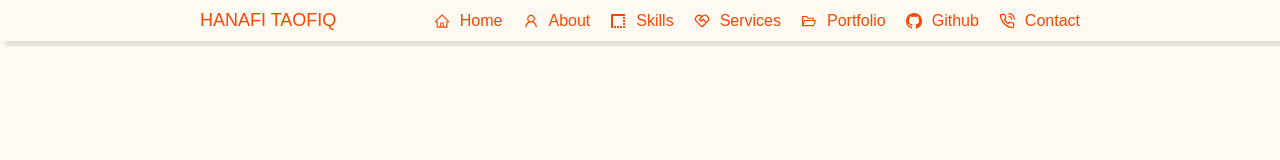
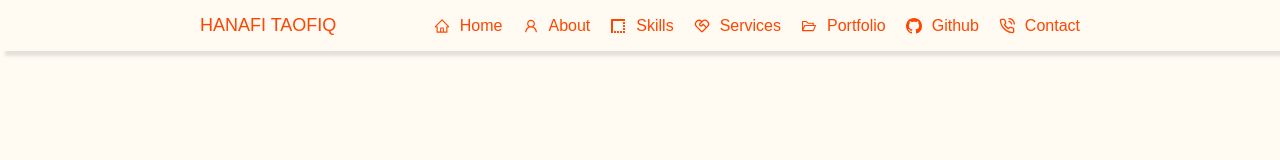
Before and after one commit to OrangeTechGuy306/portfolio, a React (Create React App) app: page / in a window 1280 px wide. Shown: the top 160 px of the page. Built offline with nearby package versions, Linux system fonts and the light colour scheme.

Commit message:
implementing the routes

```diff
--- a/src/components/nav/Nav.css
+++ b/src/components/nav/Nav.css
@@ -29,7 +29,7 @@ nav ul li a{
 }
 
 .navContainer{
-    padding: 10px 200px;
+    padding: 15px 200px;
     width: 100vw;
 }
 
```
